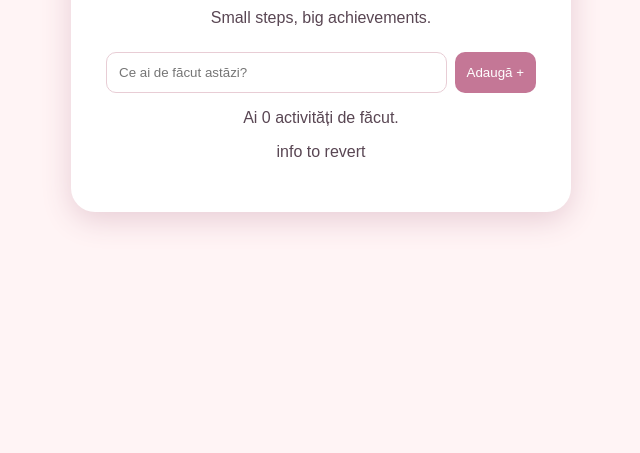
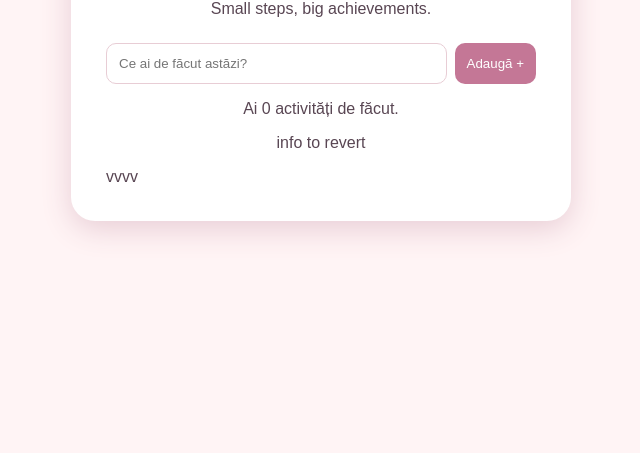
Before and after one commit to oanag03/little-steps, a plain HTML site: page index.html in a window 1280 px wide. Shown: the part 347-800 px from the top of the page, without its empty margins (319-959 px from the left). Drawn offline with Linux system fonts and the light colour scheme.

Commit message:
other revert test

```diff
--- a/index.html
+++ b/index.html
@@ -21,6 +21,7 @@
 
     <p id="progress">Ai 0 activități de făcut.</p>
     <p class="footer">info to revert</p>
+    vvvv
   </main>
 
   <script src="script.js"></script>
```
